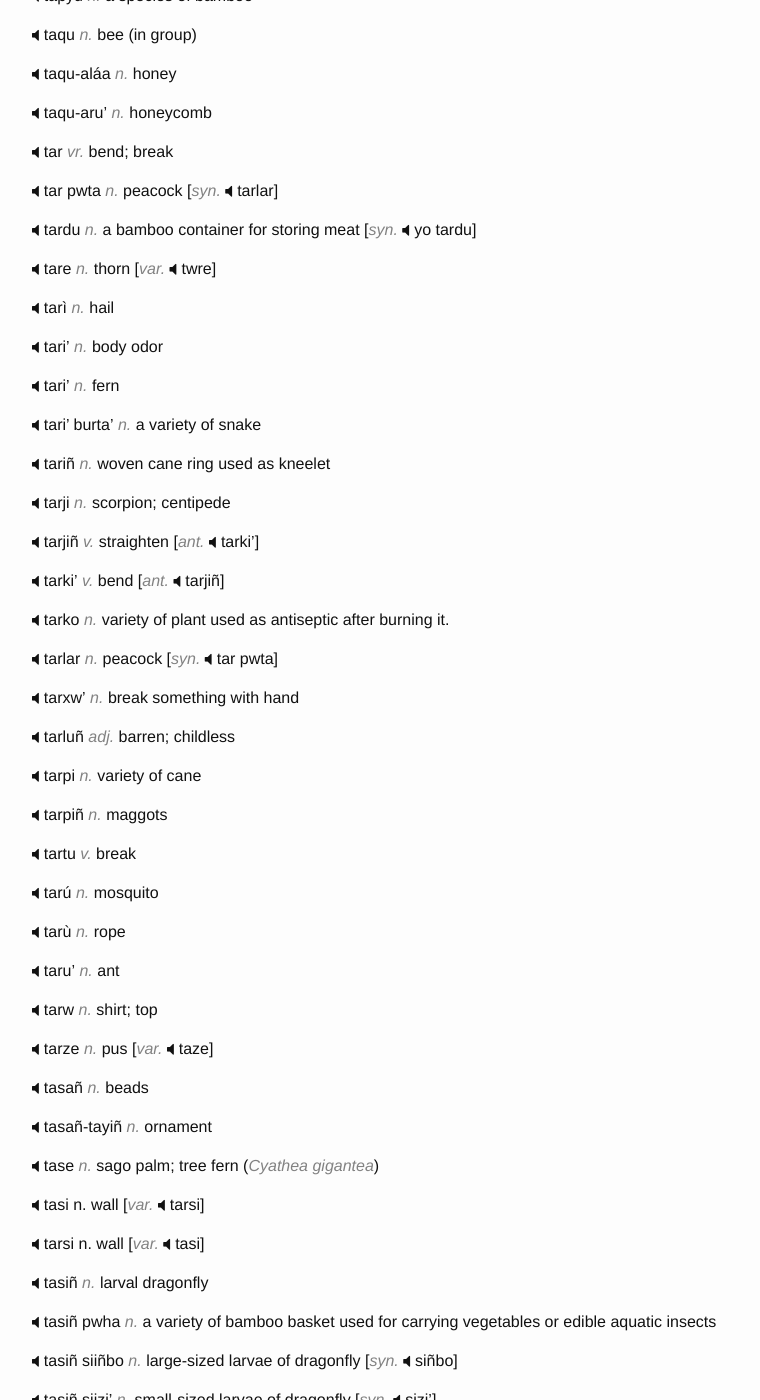
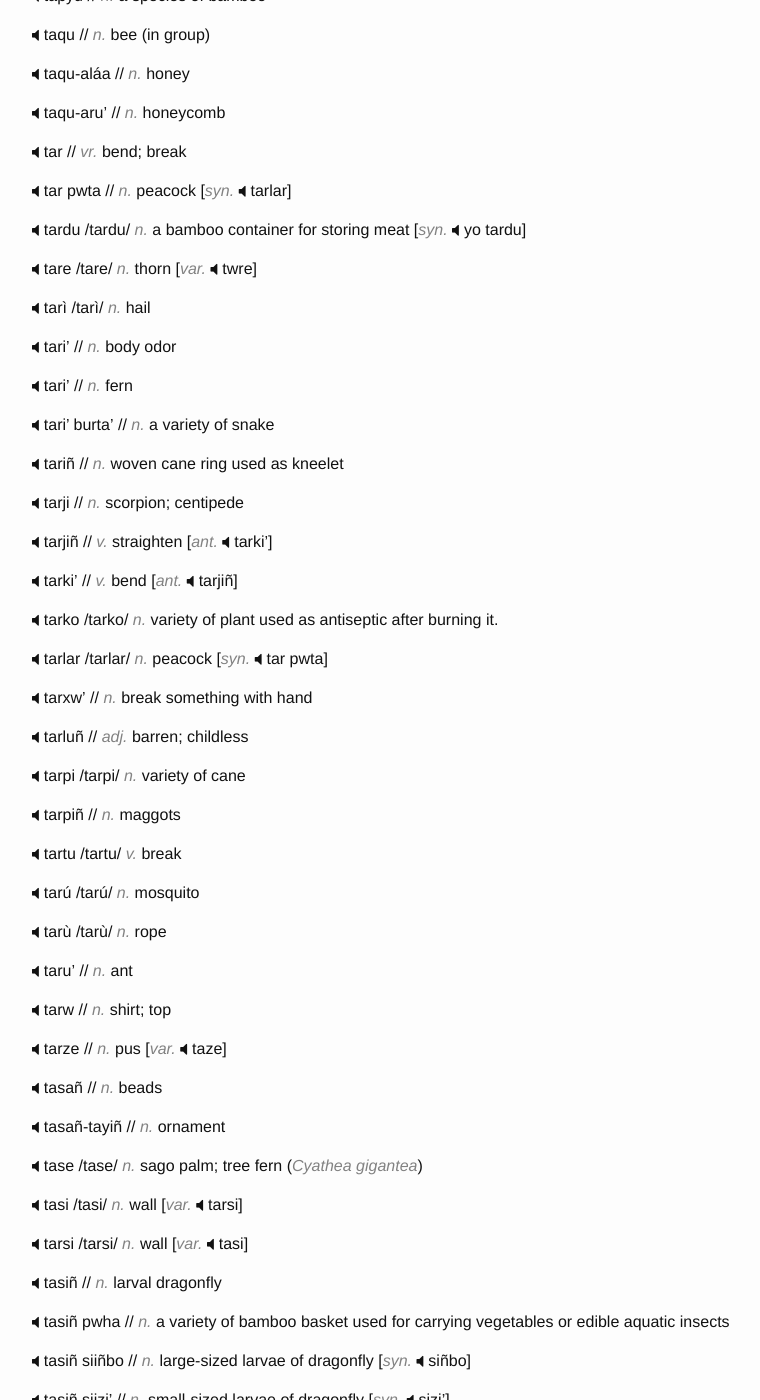
Before and after one commit to hacksparrow/language.apatani.org, a Jekyll site: the page built from dictionary/t.md, in a window 1280 px wide and 1400 px high, scrolled down 6367 px. Shown: the whole window, without its empty margins (238-998 px from the left). Built offline with Jekyll 4.4.1, drawn with Linux system fonts in a browser that asks for light colours; nearby versions of some CDN libraries; comment, search, counter and statistics services are not loaded; some of the changed text lies outside the part shown.

Commit message:
Update t.md

```diff
--- a/dictionary/t.md
+++ b/dictionary/t.md
@@ -306,361 +306,361 @@ __tali yordu__	/tali jordu/ _n._	a variety of chilly
 __talo__	/talo/ _n._	brass plate
 
 
-__talo pwzu__	_n._	spoon
+__talo pwzu__	// _n._	spoon
 
 
-__talu ba'lo__	_v._	betray; deceive
+__talu ba'lo__	// _v._	betray; deceive
 
 
-__taluñ__	_adj._	an infertile woman
+__taluñ__	// _adj._	an infertile woman
 
 
-__talw'__	_v._	agree
+__talw'__	// _v._	agree
 
 
-__talẃ__ 	_n._	unnatural death
+__talẃ__ //	_n._	unnatural death
 
 
-__talẃ myoko__	_n_.	land of the dead who meet with unnatural death
+__talẃ myoko__// 	_n_.	land of the dead who meet with unnatural death
 
 
-__tama'__	_n._	a variety of tree
+__tama'__	// _n._	a variety of tree
 
 
-__tama' amu__	_n._	fibres of tama' tree used as cover of havershack or cap
+__tama' amu__	// _n._	fibres of tama' tree used as cover of havershack or cap
 
 
-__tamì__	_n._	weed
+__tamì__	/tamì/ _n._	weed
 
 
-__tami'__	_n._	fly (_Diptera_)
+__tami'__	// _n._	fly (_Diptera_)
 
 
-__tamiñ__	_n._	Common Indian madder (_Rubia cordifolia_)	[_var._	twmiñ]
+__tamiñ__	// _n._	Common Indian madder (_Rubia cordifolia_)	[_var._	twmiñ]
 
 
-__tamù__	_n._	a deity
+__tamù__	/tamù/ _n._	a deity
 
 
-__tamyo__	_n._ 	a variety of tree
+__tamyo__	/tamjo/ _n._ 	a variety of tree
 
 
-__tamyó__	_adj._	a colour pattern of a mithun, of black colour but a white patch running from the head to the tail at the back
+__tamyó__	/tamjó/ _adj._	a colour pattern of a mithun, of black colour but a white patch running from the head to the tail at the back
 
 
-__tañ__	_vr._	drink; smoke
+__tañ__	// _vr._	drink; smoke
 
 
-__tañdw'__	_v._	get poisoned by drinking
+__tañdw'__	// _v._	get poisoned by drinking
 
 
-__tañgw__	_adj._	drunk; inebriated
+__tañgw__	// _adj._	drunk; inebriated
 
 
-__taniñ__	_n._	variety of a plant; wild sesame (_Perilla frutescens_)	[_var._	twniñ]
+__taniñ__	// _n._	variety of a plant; wild sesame (_Perilla frutescens_)	[_var._	twniñ]
 
 
-__tañka__	_v._	taste (drinking or smoking)
+__tañka__	// _v._	taste (drinking or smoking)
 
 
-__tañkañ__	_adv._	drink or smoke for a long time
+__tañkañ__	// _adv._	drink or smoke for a long time
 
 
-__tano__	_n._	thread; yarn
+__tano__	/tano/ _n._	thread; yarn
 
 
-__tano pvrv__	_n._	traditional spinning wheel used to wind yarn into balls
+__tano pvrv__	// _n._	traditional spinning wheel used to wind yarn into balls
 
 
-__tano-gogo__	_n._	snail	[_var._	tano gorgo]
+__tano-gogo__	/tano-gogo/ _n._	snail	[_var._	tano gorgo]
 
 
-__tano-gorgo__	_n._	snail	[_var._	tano-gogo]
+__tano-gorgo__	/tano-gorgo/ _n._	snail	[_var._	tano-gogo]
 
 
-__tano'__	_n._	snot
+__tano'__	// _n._	snot
 
 
-__tañpyo__	_adj._	tasty (of drinks)	[_ant._	tañru]
+__tañpyo__	// _adj._	tasty (of drinks)	[_ant._	tañru]
 
 
-__tañru__	_adj._	bad in taste (of drinks)	[_ant._	tañpyo]
+__tañru__	// _adj._	bad in taste (of drinks)	[_ant._	tañpyo]
 
 
-__tañsvr patañ__	_n._	labour gang engaged in miscellaneous works in the agricultural fields
+__tañsvr patañ__	// _n._	labour gang engaged in miscellaneous works in the agricultural fields
 
 
-__Tanw__	_n._	Apatani tribe; people of Apatani tribe
+__Tanw__	// _n._	Apatani tribe; people of Apatani tribe
 
 
-__Tanw aguñ__	_n._	Apatani language
+__Tanw aguñ__	// _n._	Apatani language
 
 
-__Tanw miyu__	_n._	Apatani people
+__Tanw miyu__	// _n._	Apatani people
 
 
-__tañxu'__	_n._	leftover drinks
+__tañxu'__	// _n._	leftover drinks
 
 
-__tañxwñ__	_v._	get drunk
+__tañxwñ__	// _v._	get drunk
 
 
-__tapañ__	_n._	algae; moss	[_syn._ twpañ]
+__tapañ__	// _n._	algae; moss	[_syn._ twpañ]
 
 
-__tapañ dafi__	_n._	east
+__tapañ dafi__	// _n._	east
 
 
-__tapañ-kara alo__	_n._	Tuesday
+__tapañ-kara alo__	// _n._	Tuesday
 
 
-__tape__	_n._	pumpkin	[_syn._	e'pe; ayó twpe]
+__tape__	/tape/ _n._	pumpkin	[_syn._	e'pe; ayó twpe]
 
 
-__tape hamañ__	_n._	vegetable of pumplin leaves
+__tape hamañ__	// _n._	vegetable of pumplin leaves
 
 
-__tape'__	_n._	leech	[_var._	twpe']
+__tape'__	// _n._	leech	[_var._	twpe']
 
 
-__tapi__	_n._	a variety of cane
+__tapi__	/tapi/ _n._	a variety of cane
 
 
-__tapiñ__	_n._	ice	[_var._	twpiñ]
+__tapiñ__	// _n._	ice	[_var._	twpiñ]
 
 
-__tapiñ__	_n._	a species of bamboo
+__tapiñ__	// _n._	a species of bamboo
 
 
-__tappo__	_n._	spinning knot
+__tappo__	/tappo/ _n._	spinning knot
 
 
-__tapo__	_n._	a variety of hardwood tree
+__tapo__	/tapo/ _n._	a variety of hardwood tree
 
 
-__tapo'__	_n._	variety of tall grass
+__tapo'__	// _n._	variety of tall grass
 
 
-__tapuñ__	_n._	bat
+__tapuñ__	// _n._	bat
 
 
-__tapúu__	_adj._	a colour pattern of a mithun, of overall white colour	[_syn._	yapúu]
+__tapúu__	/tapúu/ _adj._	a colour pattern of a mithun, of overall white colour	[_syn._	yapúu]
 
 
-__tapvr__	_n._	heavy log put on a prisoner's legs to prevent escape	[_var._	twpvr]
+__tapvr__	// _n._	heavy log put on a prisoner's legs to prevent escape	[_var._	twpvr]
 
 
-__tapvr__	_n._	an element of babo	[_var._	twpvr]
+__tapvr__	// _n._	an element of babo	[_var._	twpvr]
 
 
-__tapvr__	_n._	cane leaves used during ritual in Myoko festival
+__tapvr__	// _n._	cane leaves used during ritual in Myoko festival
 
 
-__tapvr__ 	_adv._	terrible (to hear)
+__tapvr__ 	// _adv._	terrible (to hear)
 
 
-__tapw__	_n._	an element of loin loom in the form of a rod used to tighten the threads while weaving
+__tapw__	// _n._	an element of loin loom in the form of a rod used to tighten the threads while weaving
 
 
-__tapya'__	v.	untie
+__tapya'__	// _v._	untie
 
 
-__tapyo__	_n._	herbal salt
+__tapyo__	// _n._	herbal salt
 
 
-__tapyò__	_adj._	melodius; nice to hear
+__tapyò__	// _adj._	melodius; nice to hear
 
 
-__tapyu__	_n._	a species of bamboo
+__tapyu__	// _n._	a species of bamboo
 
 
-__taqu__	_n._	bee (in group)
+__taqu__	// _n._	bee (in group)
 
 
-__taqu-aláa__	_n._	honey
+__taqu-aláa__	// _n._	honey
 
 
-__taqu-aru'__	_n._	honeycomb
+__taqu-aru'__	// _n._	honeycomb
 
 
-__tar__	_vr._	bend; break
+__tar__	// _vr._	bend; break
 
 
-__tar pwta__	_n._	peacock	[_syn._	tarlar]
+__tar pwta__	// _n._	peacock	[_syn._	tarlar]
 
 
-__tardu__	_n._	a bamboo container for storing meat	[_syn._	yo tardu]
+__tardu__	/tardu/ _n._	a bamboo container for storing meat	[_syn._	yo tardu]
 
 
-__tare__	_n._	thorn	[_var._	twre]
+__tare__	/tare/ _n._	thorn	[_var._	twre]
 
 
-__tarì__	_n._	hail
+__tarì__	/tarì/ _n._	hail
 
 
-__tari'__	_n._	body odor
+__tari'__	// _n._	body odor
 
 
-__tari'__	_n._	fern
+__tari'__	// _n._	fern
 
 
-__tari' burta'__	_n._	a variety of snake
+__tari' burta'__	// _n._	a variety of snake
 
 
-__tariñ__	_n._	woven cane ring used as kneelet
+__tariñ__	// _n._	woven cane ring used as kneelet
 
 
-__tarji__	_n._	scorpion; centipede
+__tarji__	// _n._	scorpion; centipede
 
 
-__tarjiñ__	_v._	straighten	[_ant._	tarki']
+__tarjiñ__	// _v._	straighten	[_ant._	tarki']
 
 
-__tarki'__	_v._	bend	[_ant._	tarjiñ]
+__tarki'__	// _v._	bend	[_ant._	tarjiñ]
 
 
-__tarko__	_n._	variety of plant used as antiseptic after burning it.
+__tarko__	/tarko/ _n._	variety of plant used as antiseptic after burning it.
 
 
-__tarlar__	_n._	peacock	[_syn._	tar pwta]
+__tarlar__	/tarlar/ _n._	peacock	[_syn._	tar pwta]
 
 
-__tarxw'__	_n._	break something with hand
+__tarxw'__	// _n._	break something with hand
 
 
-__tarluñ__	_adj._	barren; childless
+__tarluñ__	// _adj._	barren; childless
 
 
-__tarpi__	_n._	variety of cane
+__tarpi__	/tarpi/ _n._	variety of cane
 
 
-__tarpiñ__	_n._	maggots
+__tarpiñ__	// _n._	maggots
 
 
-__tartu__	_v._	break
+__tartu__	/tartu/ _v._	break
 
 
-__tarú__	_n._	mosquito
+__tarú__	/tarú/ _n._	mosquito
 
 
-__tarù__	_n._	rope
+__tarù__	/tarù/ _n._	rope
 
 
-__taru'__	_n._	ant
+__taru'__	// _n._	ant
 
 
-__tarw__	_n._	shirt; top
+__tarw__	// _n._	shirt; top
 
 
-__tarze__	_n._	pus	[_var._	taze]
+__tarze__	// _n._	pus	[_var._	taze]
 
 
-__tasañ__	_n._	beads
+__tasañ__	// _n._	beads
 
 
-__tasañ-tayiñ__	_n._	ornament
+__tasañ-tayiñ__	// _n._	ornament
 
 
-__tase__	_n._	sago palm; tree fern (_Cyathea gigantea_)
+__tase__	/tase/ _n._	sago palm; tree fern (_Cyathea gigantea_)
 
 
-__tasi__	n.	wall	[_var._	tarsi]
+__tasi__	/tasi/ _n._	wall	[_var._	tarsi]
 
 
-__tarsi__	n.	wall	[_var._	tasi]
+__tarsi__	/tarsi/ _n._	wall	[_var._	tasi]
 
 
-__tasiñ__	_n._	larval dragonfly
+__tasiñ__	// _n._	larval dragonfly
 
 
-__tasiñ pwha__	_n._	a variety of bamboo basket used for carrying vegetables or edible aquatic insects
+__tasiñ pwha__	// _n._	a variety of bamboo basket used for carrying vegetables or edible aquatic insects
 
 
-__tasiñ siiñbo__	_n._	large-sized larvae of dragonfly	[_syn._	siñbo]
+__tasiñ siiñbo__	// _n._	large-sized larvae of dragonfly	[_syn._	siñbo]
 
 
-__tasiñ siizi'__	_n._	small-sized larvae of dragonfly	[_syn._	sizi']
+__tasiñ siizi'__	// _n._	small-sized larvae of dragonfly	[_syn._	sizi']
 
 
-__tasu-tase__	_adj._	noisy; boisterous
+__tasu-tase__	/tase-tase/ _adj._	noisy; boisterous
 
 
-__tasvr__	_n._	variety of cane
+__tasvr__	// _n._	variety of cane
 
 
-__tasw'__	_n._	wart
+__tasw'__	// _n._	wart
 
 
-__tatá__	_adj._	color pattern of mithun bull, described as overall black with a white spots on either side
+__tatá__	/tatá/ _adj._	color pattern of mithun bull, described as overall black with a white spots on either side
 
 
-__tatuñ buluñ__	_adj._	chubby	[_var._	utuñ buluñ]
+__tatuñ buluñ__	// _adj._	chubby	[_var._	utuñ buluñ]
 
 
-__tatw'__	_n._	frog
+__tatw'__	// _n._	frog
 
 
-__taú__	_n._	desciptive term for mithun bull with color pattern of dark brown color with while in the lower parts of the limbs
+__taú__	/taú/ _n._	desciptive term for mithun bull with color pattern of dark brown color with while in the lower parts of the limbs
 
 
-__tau yamu__	_n._	firefly
+__tau yamu__	/tau jamu/ _n._	firefly
 
 
-__taxe'__	_n._	a variety of cane
+__taxe'__	// _n._	a variety of cane
 
 
-__taxe__	_n._	tick	[_syn._	twxe]
+__taxe__	/taxe/ _n._	tick	[_syn._	twxe]
 
 
-__taxó__	_adj._	bald
+__taxó__	/taxó/ _adj._	bald
 
 
-__taxò__	_n._	bamboo split used for demarcating land
+__taxò__	/taxò/ _n._	bamboo split used for demarcating land
 
 
-__taxuñ__	_n._	a bamboo fish trap	[_syn._	tajvr]
+__taxuñ__	// _n._	a bamboo fish trap	[_syn._	tajvr]
 
 
-__taxw__	_n._	squirrel
+__taxw__	// _n._	squirrel
 
 
-__taxw tabu__	_n._	bed bug
+__taxw tabu__	// _n._	bed bug
 
 
-__taxw'__	_n._	head louse
+__taxw'__	// _n._	head louse
 
 
-__taxxuñ__	_n._	countercurrent fish trap
+__taxxuñ__	// _n._	countercurrent fish trap
 
 
-__taya rara__	_adj._	quite; deserted
+__taya rara__	/taja rara/ _adj._	quite; deserted
 
 
-__tayañ__	_n._	bee (single)
+__tayañ__	// _n._	bee (single)
 
 
-__tayu__	_n._	wasp
+__tayu__	/taju/ _n._	wasp
 
 
-__taze__	_n._	pus	[_syn._	tarze]
+__taze__	// _n._	pus	[_syn._	tarze]
 
 
-__tazi'__	_n._	corn
+__tazi'__	// _n._	corn
 
 
-__tazi' aru'__	_n._	corn ear
+__tazi' aru'__	// _n._	corn ear
 
 
-__tazi' marpu__	_n._	cornsilk
+__tazi' marpu__	// _n._	cornsilk
 
 
-__tazi' mwge__	_n._	tongs to roast grains of corn
+__tazi' mwge__	// _n._	tongs to roast grains of corn
 
 
-__tazi' pamw__	_n._	corn powder
+__tazi' pamw__	// _n._	corn powder
 
 
-__te'__	_vr._	fall  (esp. from a standing position)
+__te'__	// _vr._	fall  (esp. from a standing position)
 
 
 __te'__	_vr._	cut (esp. bushes)
```
